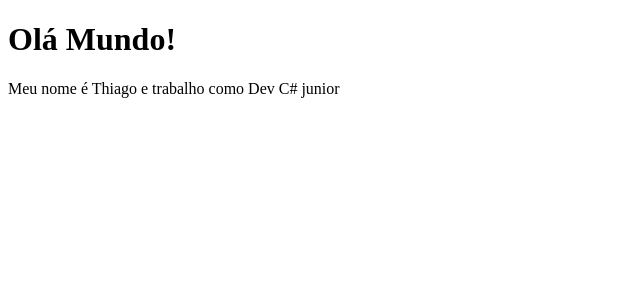
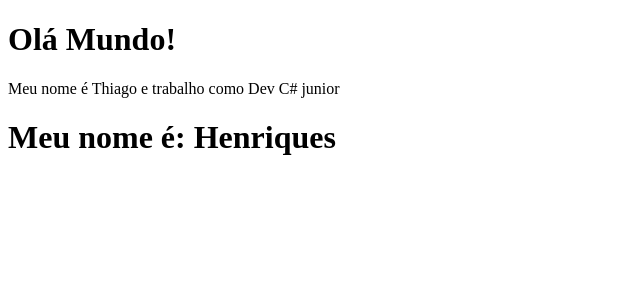
Before and after one commit to ThiagoHenriquesPessoa/CursoVueConceitos, a Vue app: page / in a window 1280 px wide. Shown: the top 300 px of the page, without its empty margins (0-640 px from the left). Built offline with nearby package versions, Linux system fonts and the light colour scheme.

Commit message:
ciclo de vida de eventos

```diff
--- a/src/App.vue
+++ b/src/App.vue
@@ -1,13 +1,17 @@
 <template>
   <PrimeiroComponete/>
+  <LifeCycle/>
 </template>
 
 <script>
 import PrimeiroComponete  from './components/PrimeiroComponete.vue'
+import LifeCycle from './components/LifeCycle.vue'
+
 export default {
     name: 'App',
     components:{
-      PrimeiroComponete
+      PrimeiroComponete,
+      LifeCycle
     }
 }
 </script>
--- /dev/null
+++ b/src/components/LifeCycle.vue
@@ -0,0 +1,26 @@
+<template>
+    <h1>Meu nome é: {{ nome }}</h1>
+</template>
+
+<script>
+export  default {
+    name: 'LifeCycle',
+    data(){
+        return {
+            nome: 'Ainda não sei.'
+        }
+    },
+    created(){
+        setTimeout(() =>{
+            this.nome = 'Thiago'
+        }, 2000)
+
+    },
+    mounted(){
+        setTimeout(() =>{
+            this.nome = 'Henriques'
+        }, 4000)
+
+    }
+}
+</script>
--- a/src/components/PrimeiroComponete.vue
+++ b/src/components/PrimeiroComponete.vue
@@ -4,7 +4,6 @@
 </template>
 
 <script>
-
 export default {
     name: 'PrimeiroComponete',
     data(){
```
